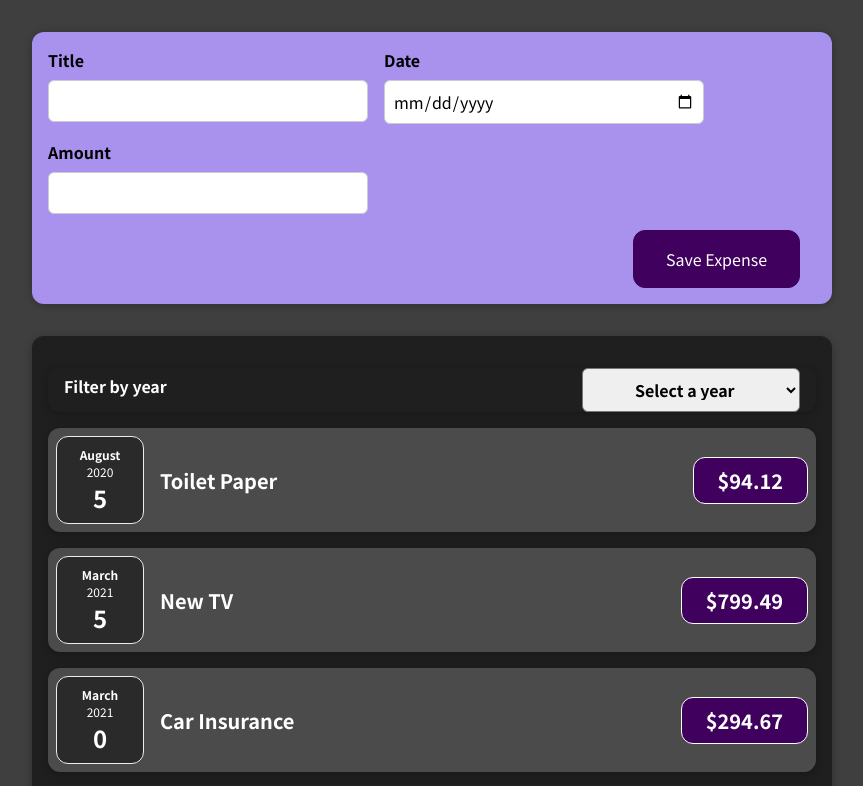
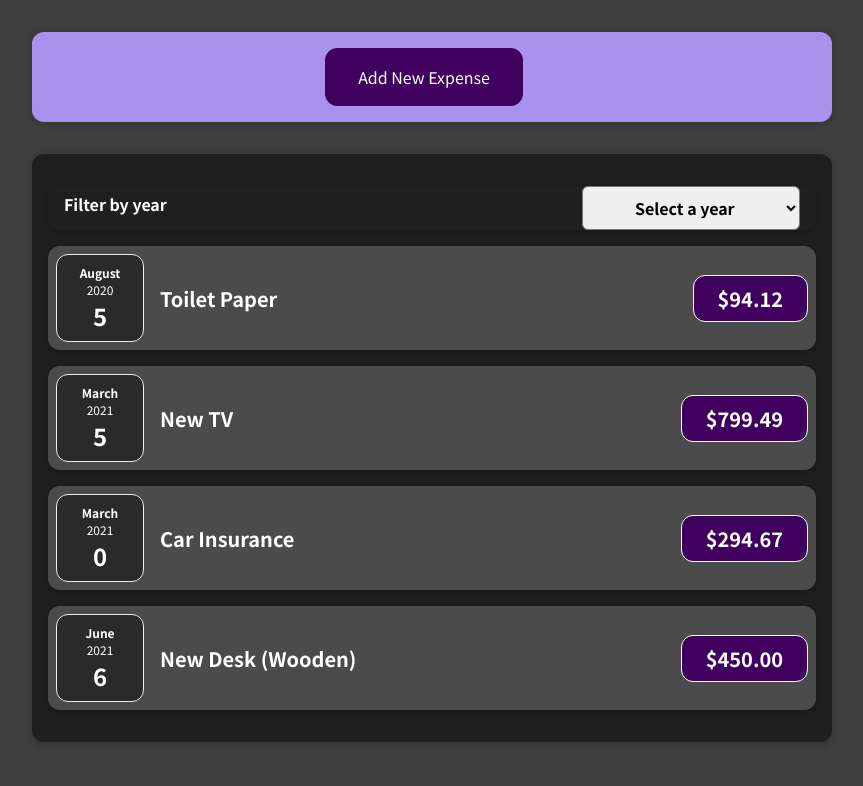
Before and after one commit to Creodahn/react-expense-tracker, a React (Create React App) app: page / in a window 1280 px wide. Shown: the top 786 px of the page, without its empty margins (208-1071 px from the left). Built offline with nearby package versions, Linux system fonts and the light colour scheme.

Commit message:
make add new expense togglable

```diff
--- a/src/components/ExpenseForm/component.js
+++ b/src/components/ExpenseForm/component.js
@@ -82,6 +82,7 @@ function ExpenseForm(props) {
         </div>
       </div>
       <div className="new-expense__actions">
+        <button type="button" onClick={props.onCancel}>Cancel</button>
         <button type="submit">Save Expense</button>
       </div>
     </form>
--- a/src/components/NewExpense/component.js
+++ b/src/components/NewExpense/component.js
@@ -1,14 +1,25 @@
 import './styles.css';
+import { useState } from 'react';
 import ExpenseForm from './../ExpenseForm/component';
 
 function NewExpense(props) {
+  const [addNewExpense, setAddNewExpense] = useState(false);
+  const onCancelHandler = () => {
+    setAddNewExpense(false);
+  };
+  const onClickHandler = () => {
+    setAddNewExpense(true);
+  };
   const onSaveHandler = (newExpenseData) => {
     props.onSave(newExpenseData);
   };
 
   return (
     <div className="new-expense">
-      <ExpenseForm onSave={onSaveHandler}/>
+      {
+        addNewExpense ? <ExpenseForm onCancel={onCancelHandler} onSave={onSaveHandler} />
+        : <button type="button" onClick={onClickHandler}>Add New Expense</button>
+      }
     </div>
   );
 }
```
Also changed, not shown: 1 other file (tests, documents, lock files or other folders).
